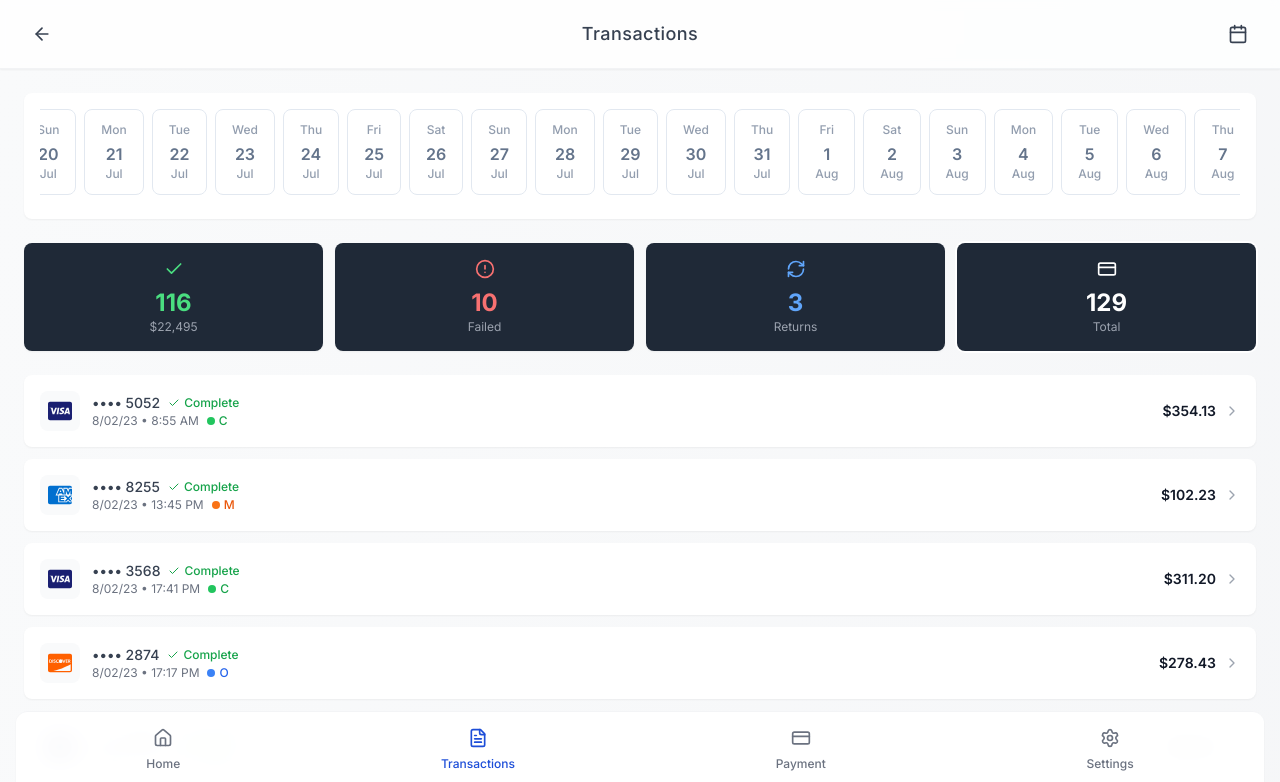
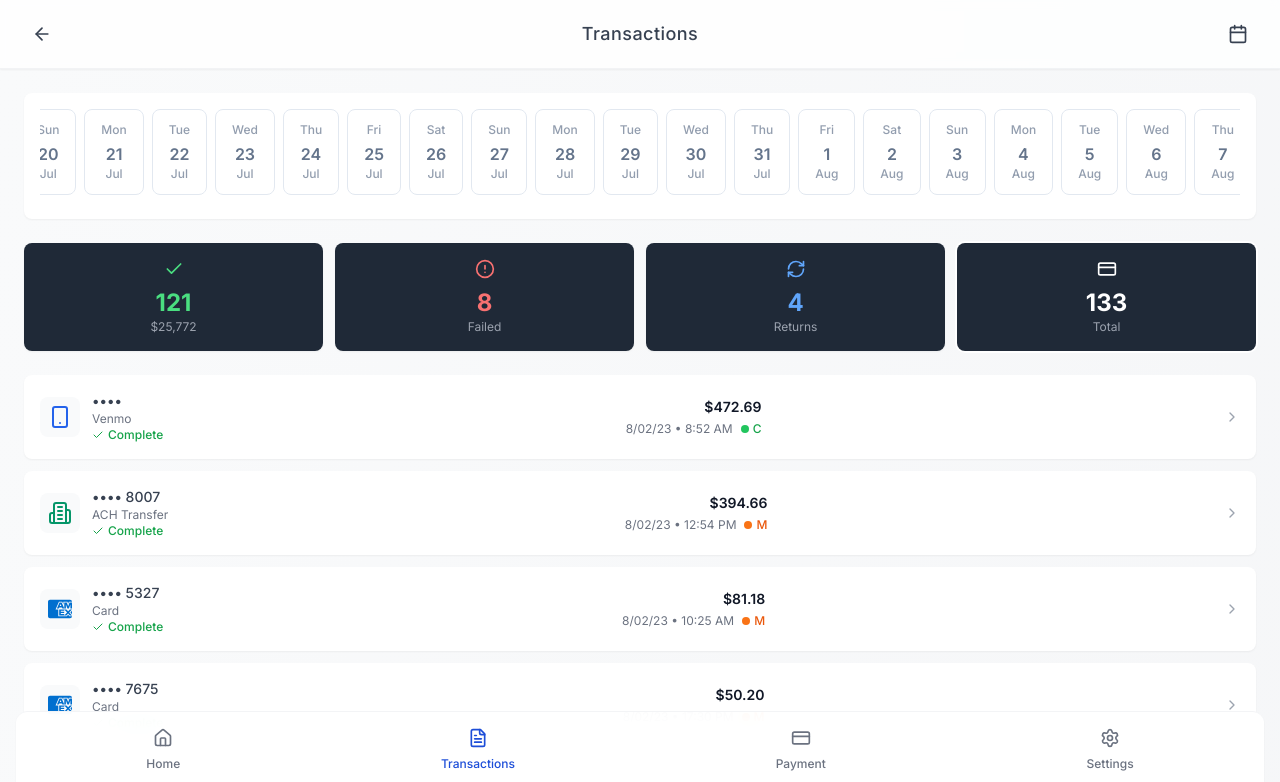
Before and after one commit to kirankt91weal/pnmgo, a React (Create React App) app: page /transactions in a window 1280 px wide. Shown: the top 782 px of the page. Built offline with nearby package versions, Linux system fonts and the light colour scheme.

Commit message:
Update transaction list with mixed payment methods - 35% ACH, 35% Card, 15% Cash App, 15% Venmo

```diff
--- a/src/components/TransactionsScreen.jsx
+++ b/src/components/TransactionsScreen.jsx
@@ -1,6 +1,6 @@
 import React, { useState, useEffect, useRef } from 'react';
 import { useNavigate } from 'react-router-dom';
-import { ArrowLeft, Calendar, Check, ChevronRight, X, RotateCcw, CreditCard, AlertCircle, RefreshCw, ChevronLeft } from 'lucide-react';
+import { ArrowLeft, Calendar, Check, ChevronRight, X, RotateCcw, CreditCard, AlertCircle, RefreshCw, ChevronLeft, Building2, Smartphone } from 'lucide-react';
 import { FontAwesomeIcon } from '@fortawesome/react-fontawesome';
 import { faCcVisa, faCcMastercard, faCcAmex, faCcDiscover } from '@fortawesome/free-brands-svg-icons';
 import { Button } from './ui/button';
@@ -24,6 +24,28 @@ const TransactionsScreen = () => {
     { icon: faCcAmex, name: 'Amex', color: 'text-[#006FCF]' }, // Amex blue
     { icon: faCcDiscover, name: 'Discover', color: 'text-[#FF6000]' } // Discover orange
   ];
+
+  // Payment method types with percentages
+  const paymentMethods = [
+    { type: 'card', percentage: 35, icon: cardBrands[Math.floor(Math.random() * cardBrands.length)], name: 'Card' },
+    { type: 'ach', percentage: 35, icon: 'Building2', name: 'ACH Transfer' },
+    { type: 'cashapp', percentage: 15, icon: 'Smartphone', name: 'Cash App Pay' },
+    { type: 'venmo', percentage: 15, icon: 'Smartphone', name: 'Venmo' }
+  ];
+
+  // Function to get random payment method based on percentages
+  const getRandomPaymentMethod = () => {
+    const random = Math.random() * 100;
+    let cumulative = 0;
+
+    for (const method of paymentMethods) {
+      cumulative += method.percentage;
+      if (random <= cumulative) {
+        return method;
+      }
+    }
+    return paymentMethods[0]; // fallback to card
+  };
 
   // Generate dates for the last 90 days (more comprehensive range)
   const generateDates = () => {
@@ -176,7 +198,7 @@ const TransactionsScreen = () => {
 
       // Generate completed transactions
       for (let i = 0; i < completed; i++) {
-        const cardBrand = cardBrands[Math.floor(Math.random() * cardBrands.length)];
+        const paymentMethod = getRandomPaymentMethod();
         let amount = 0;
         const hour = Math.floor(Math.random() * 12) + 6; // 6 AM - 6 PM
         const minute = Math.floor(Math.random() * 60);
@@ -230,12 +252,11 @@ const TransactionsScreen = () => {
           amount = (downPayment + serviceFee).toFixed(2);
         }
 
-
-
         transactions.push({
           id: transactions.length + 1,
-            cardBrand,
-            lastFour: String(Math.floor(Math.random() * 9000) + 1000),
+          paymentMethod,
+          lastFour: paymentMethod.type === 'card' ? String(Math.floor(Math.random() * 9000) + 1000) :
+                    paymentMethod.type === 'ach' ? String(Math.floor(Math.random() * 9000) + 1000) : '',
           status: 'Complete',
           statusIcon: Check,
           statusColor: 'text-green-600',
@@ -249,7 +270,7 @@ const TransactionsScreen = () => {
 
       // Generate declined transactions
       for (let i = 0; i < declined; i++) {
-        const cardBrand = cardBrands[Math.floor(Math.random() * cardBrands.length)];
+        const paymentMethod = getRandomPaymentMethod();
         let amount = 0;
         const hour = Math.floor(Math.random() * 12) + 6;
         const minute = Math.floor(Math.random() * 60);
@@ -301,8 +322,9 @@ const TransactionsScreen = () => {
 
         transactions.push({
           id: transactions.length + 1,
-          cardBrand,
-          lastFour: String(Math.floor(Math.random() * 9000) + 1000),
+          paymentMethod,
+          lastFour: paymentMethod.type === 'card' ? String(Math.floor(Math.random() * 9000) + 1000) :
+                    paymentMethod.type === 'ach' ? String(Math.floor(Math.random() * 9000) + 1000) : '',
           status: 'Declined',
           statusIcon: X,
           statusColor: 'text-red-600',
@@ -316,7 +338,7 @@ const TransactionsScreen = () => {
 
       // Generate refunded transactions
       for (let i = 0; i < refunded; i++) {
-        const cardBrand = cardBrands[Math.floor(Math.random() * cardBrands.length)];
+        const paymentMethod = getRandomPaymentMethod();
         let amount = 0;
         const hour = Math.floor(Math.random() * 12) + 6;
         const minute = Math.floor(Math.random() * 60);
@@ -368,8 +390,9 @@ const TransactionsScreen = () => {
 
         transactions.push({
           id: transactions.length + 1,
-          cardBrand,
-          lastFour: String(Math.floor(Math.random() * 9000) + 1000),
+          paymentMethod,
+          lastFour: paymentMethod.type === 'card' ? String(Math.floor(Math.random() * 9000) + 1000) :
+                    paymentMethod.type === 'ach' ? String(Math.floor(Math.random() * 9000) + 1000) : '',
           status: 'Refunded',
           statusIcon: RotateCcw,
           statusColor: 'text-blue-600',
@@ -782,19 +805,36 @@ const TransactionsScreen = () => {
                         {/* Left Side - Card Info */}
                         <div className="flex items-center space-x-3">
                           <div className="flex h-10 w-10 items-center justify-center rounded-lg bg-gray-50 dark:bg-gray-700">
+                            {transaction.paymentMethod.type === 'card' ? (
                               <FontAwesomeIcon
-                              icon={transaction.cardBrand.icon}
-                              className={`h-6 w-6 ${transaction.cardBrand.color} dark:text-gray-300`}
+                                icon={transaction.paymentMethod.icon.icon}
+                                className={`h-6 w-6 ${transaction.paymentMethod.icon.color} dark:text-gray-300`}
                               />
+                            ) : transaction.paymentMethod.type === 'ach' ? (
+                              <Building2 className="h-6 w-6 text-emerald-600 dark:text-emerald-400" />
+                            ) : transaction.paymentMethod.type === 'cashapp' ? (
+                              <Smartphone className="h-6 w-6 text-emerald-600 dark:text-emerald-400" />
+                            ) : transaction.paymentMethod.type === 'venmo' ? (
+                              <Smartphone className="h-6 w-6 text-blue-600 dark:text-blue-400" />
+                            ) : (
+                              <CreditCard className="h-6 w-6 text-gray-600 dark:text-gray-400" />
+                            )}
                           </div>
                           <div className="flex flex-col">
-                            <div className="flex items-center space-x-2">
                             <span className="text-sm font-medium text-gray-700 dark:text-gray-200">•••• {transaction.lastFour}</span>
+                            <span className="text-xs text-gray-500 dark:text-gray-400">{transaction.paymentMethod.name}</span>
                             <div className="flex items-center space-x-1">
                               <StatusIcon className={`h-3 w-3 ${transaction.statusColor}`} />
                               <span className={`text-xs font-medium ${transaction.statusColor}`}>{transaction.status}</span>
                             </div>
                           </div>
+                        </div>
+
+                        {/* Right Side - Amount and Time */}
+                        <div className="flex flex-col items-end space-y-1">
+                          <span className={`text-sm font-semibold ${transaction.status === 'Declined' ? 'text-red-600' : transaction.status === 'Refunded' ? 'text-blue-600' : 'text-gray-900 dark:text-gray-100'}`}>
+                            {transaction.status === 'Declined' ? '-' : transaction.status === 'Refunded' ? '-' : ''}{transaction.amount}
+                          </span>
                           <div className="flex items-center space-x-2">
                             <p className="text-xs text-gray-500 dark:text-gray-400">{transaction.date} • {transaction.time}</p>
                             {/* Payment Type Indicator - Subtle dot with tooltip */}
@@ -828,13 +868,9 @@ const TransactionsScreen = () => {
                             )}
                           </div>
                         </div>
-                        </div>
 
-                        {/* Right Side - Amount */}
-                        <div className="flex items-center space-x-2">
-                          <span className={`text-sm font-semibold ${transaction.status === 'Declined' ? 'text-red-600' : transaction.status === 'Refunded' ? 'text-blue-600' : 'text-gray-900 dark:text-gray-100'}`}>
-                            {transaction.status === 'Declined' ? '-' : transaction.status === 'Refunded' ? '-' : ''}{transaction.amount}
-                          </span>
+                        {/* Chevron */}
+                        <div className="flex items-center">
                           <ChevronRight className="h-4 w-4 text-gray-400 dark:text-gray-500" />
                         </div>
                     </div>
```
Lines whose indentation alone changed are shown as unchanged.
